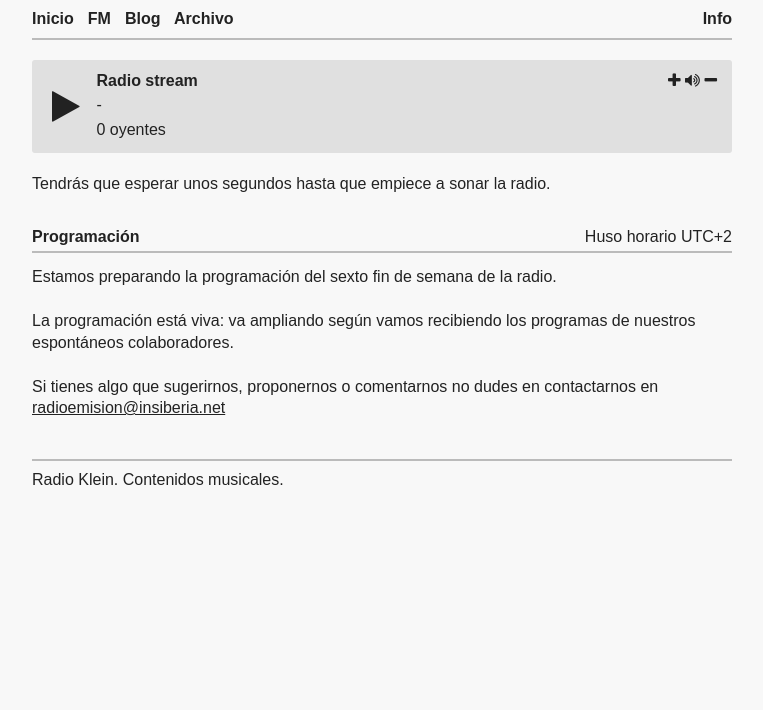
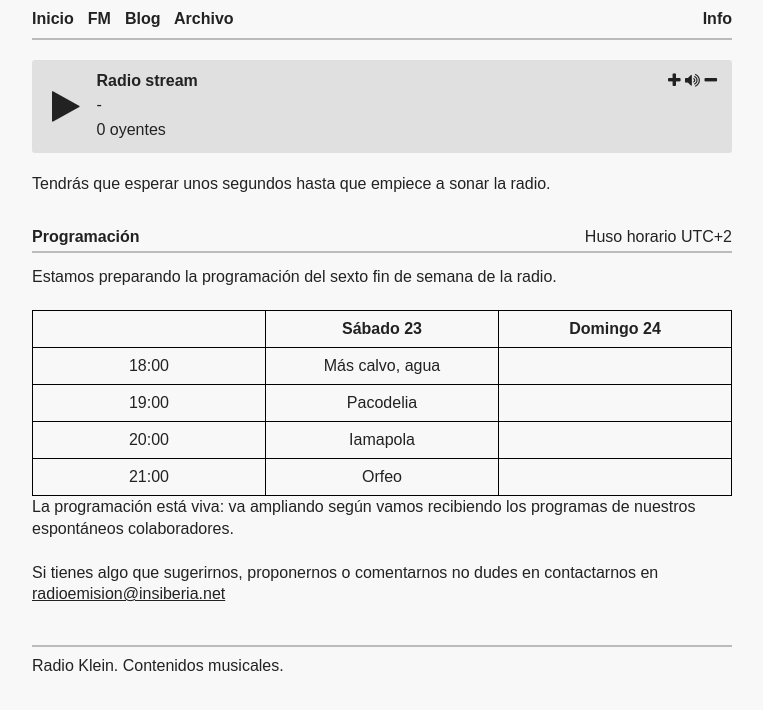
Before and after one commit to haztecaso/radio-klein, a Jekyll site: the page built from fm.html, in a window 1280 px wide. Shown: the top 710 px of the page, without its empty margins (258-1021 px from the left). Built offline with Jekyll 4.4.1, drawn with Linux system fonts in a browser that asks for light colours.

Commit message:
Automated commit

```diff
--- a/fm.html
+++ b/fm.html
@@ -23,32 +23,36 @@ title: FM
 
 <h2>Programación<time>Huso horario UTC+2</time></h2>
 <p>Estamos preparando la programación del sexto fin de semana de la radio.</p>
-<!--
+
 <table>
 	<tr>
 		<th></th>
-		<th>Sábado 9<br></th>
-		<th>Domingo 10</th>
+		<th>Sábado 23<br></th>
+		<th>Domingo 24</th>
 	</tr>
+	<tr>
+		<td>18:00</td>
+		<td>Más calvo, agua</td>
+		<td></td>
+
 	<tr>
 		<td>19:00</td>
 		<td>Pacodelia</td>
-		<td>Ausfhart session 2!</td>
+		<td></td>
 	</tr>
 	<tr>
 		<td>20:00</td>
 		<td>Iamapola</td>
+		<td></td>
 	</tr>
 	<tr>
 		<td>21:00</td>
 		<td>Orfeo</td>
+		<td></td>
 	</tr>
-	<tr>
-		<td>22:00</td>
-		<td>R-010</td>
-	</tr>
+
 </table>
--->
+
 <p>La programación está viva: va ampliando según vamos recibiendo los programas de nuestros espontáneos colaboradores.</p>
 <p>Si tienes algo que sugerirnos, proponernos o comentarnos no dudes en contactarnos en <a href="radioemision@insiberia.net">radioemision@insiberia.net</a></p>
 	<script>
```
